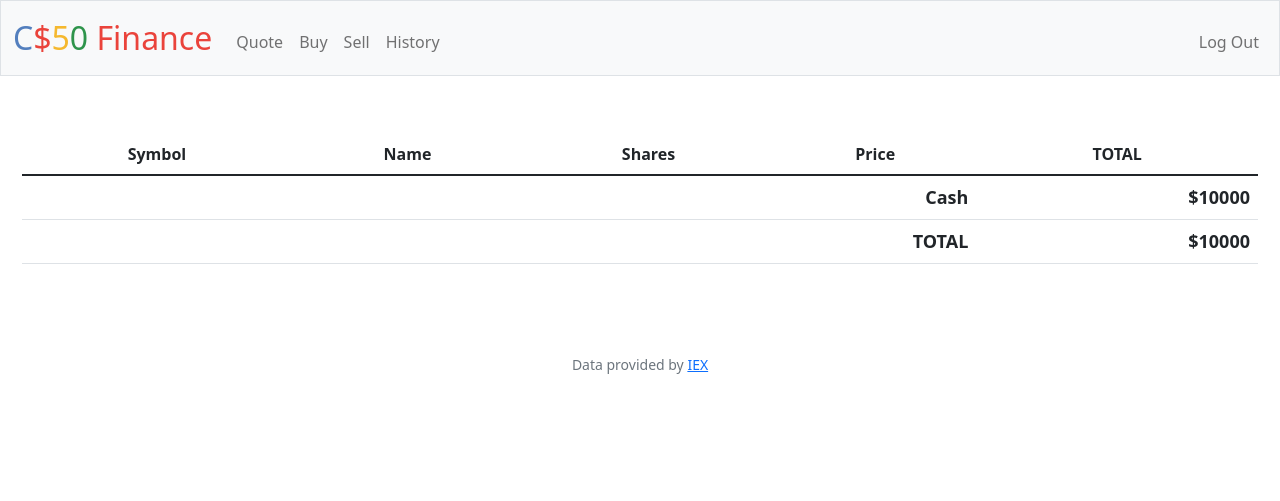
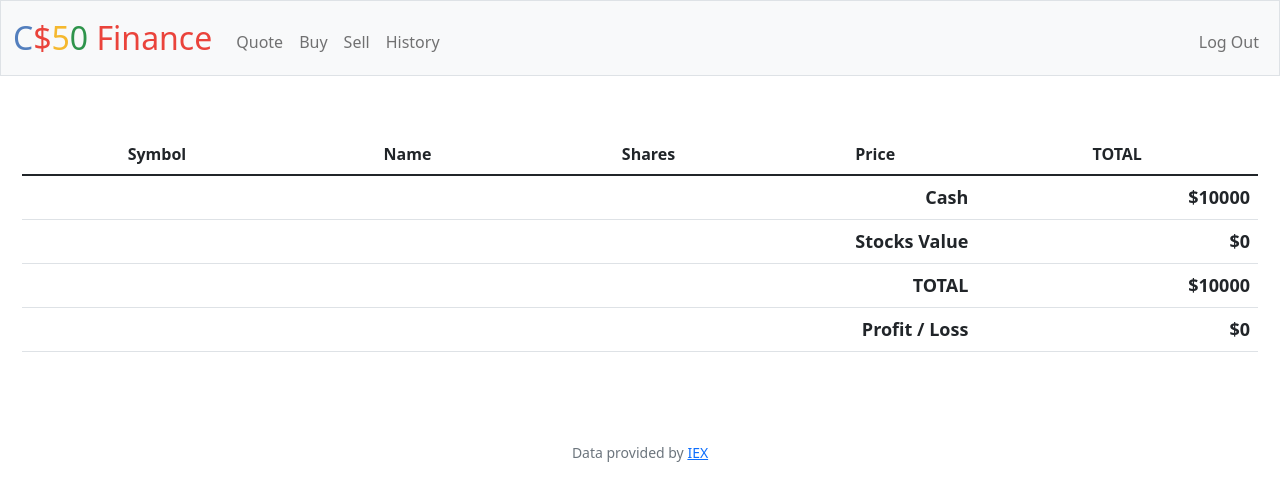
Before and after one commit to rohityellapu/CS50x, a Flask app: page / in a window 1280 px wide. Shown: the top 501 px of the page. Run offline with Flask 2, Linux system fonts and the light colour scheme; a user stored in the database is signed in; data comes from the database, SQL or seed files in the repository; some libraries are stand-ins or nearby versions.

Commit message:
Sat, Dec 17, 2022, 6:32 AM +00:00

```diff
--- a/9.Flask/PSET/finance/templates/index.html
+++ b/9.Flask/PSET/finance/templates/index.html
@@ -38,8 +38,16 @@ Log In
                 <td>${{ cash }}</td>
             </tr>
             <tr>
+                <td colspan="4">Stocks Value</td>
+                <td>${{ total }}</td>
+            </tr>
+            <tr>
                 <td colspan="4">TOTAL</td>
                 <td>${{ cash + total }}</td>
+            </tr>
+            <tr>
+                <td colspan="4">Profit / Loss</td>
+                <td>${{ 10000 - (cash + total) }}</td>
             </tr>
         </tfoot>
     </table>
```
